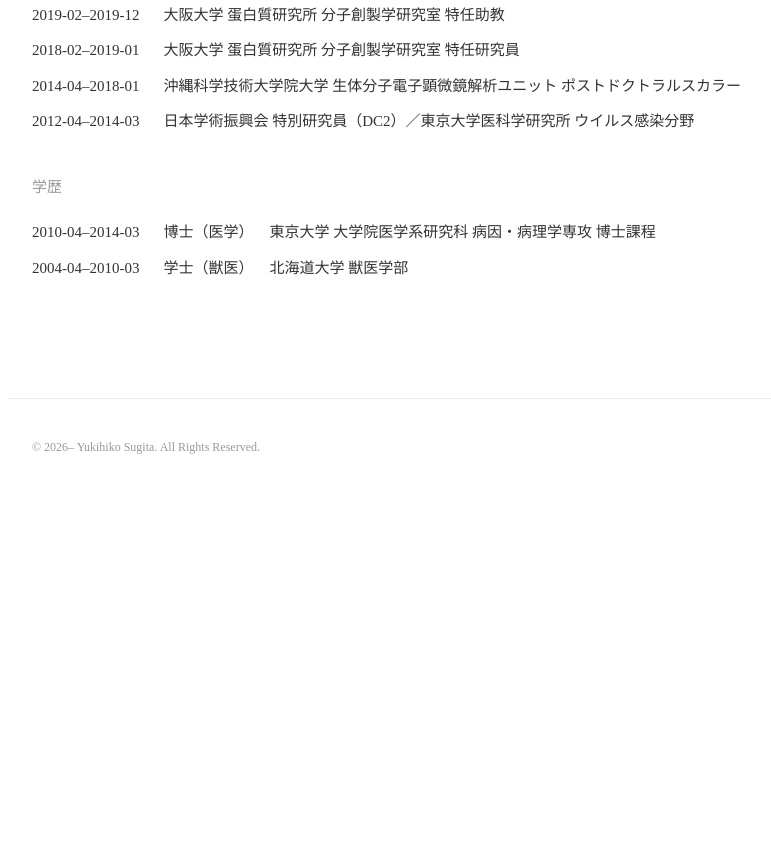
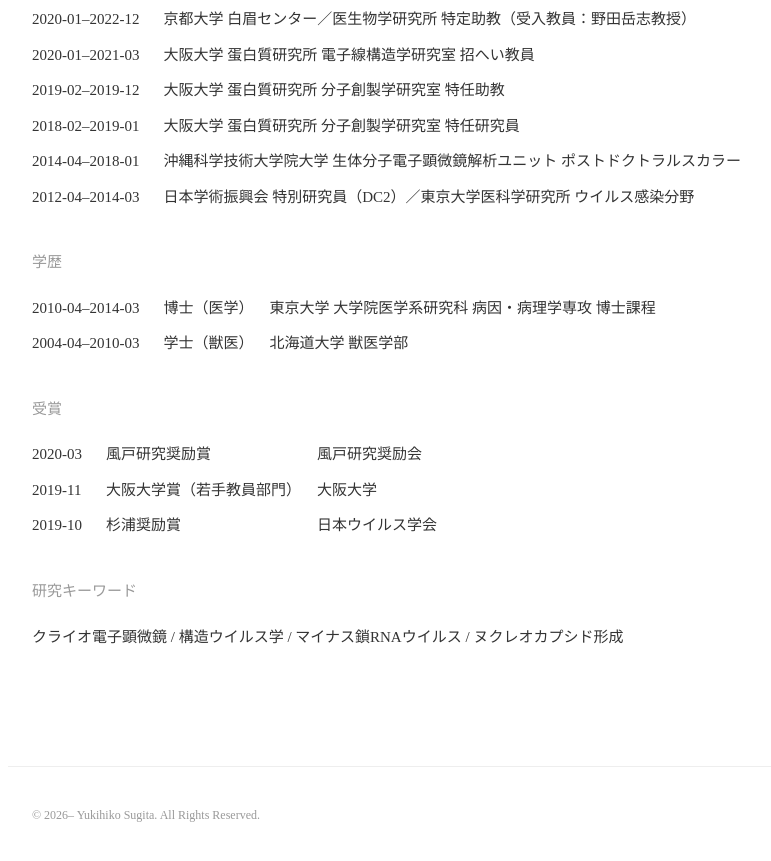
Before and after one commit to yukisugi/yukisugi.github.io, a Jekyll site: the page built from about/index.html, in a window 1280 px wide and 900 px high, scrolled down 1265 px. Shown: the top 861 px of the window, without its empty margins (152-923 px from the left). Built offline with Jekyll 4.4.1, drawn with Linux system fonts in a browser that asks for light colours; before the commit the page ends 1798 px from its top, so only the background shows below that; some of the changed text lies outside the part shown.

Commit message:
Add research summary, awards, and keywords to About page
Surface fields already present in _data/cv_profile.yml (awards,
research_interests) that the page wasn't using yet, and link to the
Research page for the full project description instead of duplicating
the drafted paragraph.

Co-Authored-By: Claude Sonnet 5 <noreply@anthropic.com>

```diff
--- a/about/index.html
+++ b/about/index.html
@@ -7,6 +7,13 @@ title: About
 
 {% assign cv = site.data.cv_profile %}
 {% assign me = site.data.members.faculty | first %}
+<div class="prose">
+  <p>
+    電子顕微鏡・クライオ電子顕微鏡（cryo-EM）を用いて、生体高分子の構造と機能を明らかにする研究を行っています。
+    研究内容の詳細は<a href="{{ '/research/' | relative_url }}">Researchページ</a>をご覧ください。
+  </p>
+</div>
+
 <div class="section-group">
   <h2>Links</h2>
   <span class="member-links">
@@ -47,3 +54,21 @@ title: About
     {% endfor %}
   </table>
 </div>
+
+{% if cv.awards.size > 0 %}
+<div class="section-group">
+  <h2>受賞</h2>
+  <table class="cv-table">
+    {% for award in cv.awards %}
+    <tr><td>{{ award.period }}</td><td>{{ award.ja }}</td><td>{{ award.organization }}</td></tr>
+    {% endfor %}
+  </table>
+</div>
+{% endif %}
+
+{% if cv.research_interests.ja.size > 0 %}
+<div class="section-group">
+  <h2>研究キーワード</h2>
+  <p>{{ cv.research_interests.ja | join: " / " }}</p>
+</div>
+{% endif %}
```
